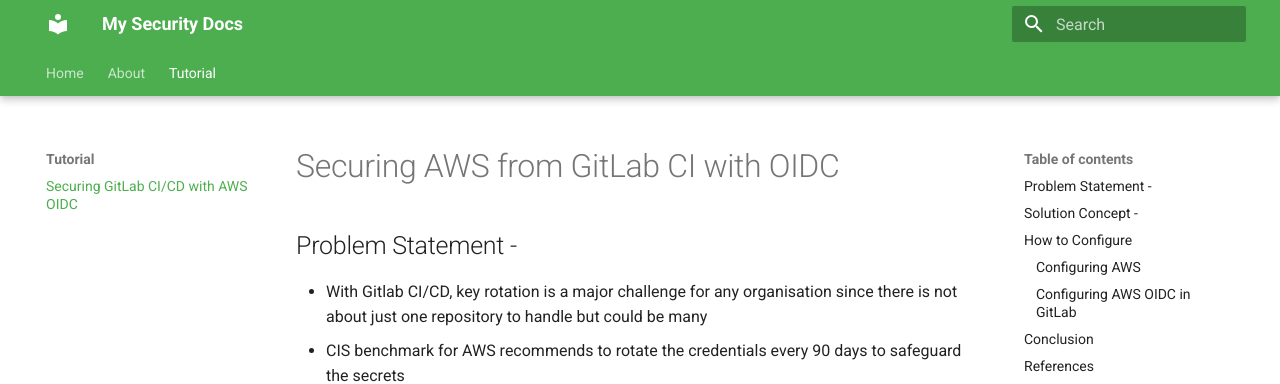
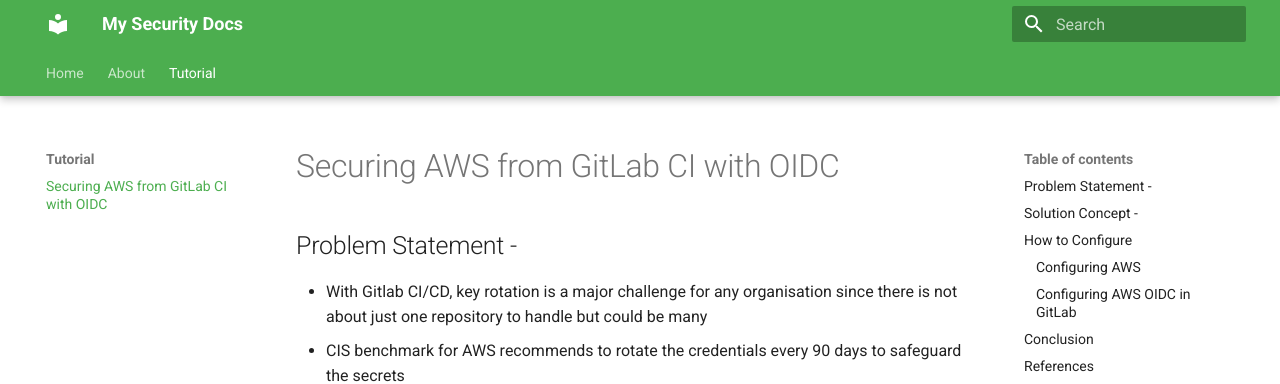
Before and after one commit to vineetpandey/vineetpandey.github.io, an MkDocs documentation site: the page built from docs/pages/tutorial/SecuringGitLabCICDwithAWSOIDC/SecuringGitLabCICDwithAWSOIDC.md, in a window 1280 px wide. Shown: the top 384 px of the page. Built offline with MkDocs 1.6.1 and Material for MkDocs 9.7.7, drawn with Linux system fonts in a browser that asks for light colours; nearby versions of some CDN libraries.

Commit message:
Update mkdocs

```diff
--- a/mkdocs.yml
+++ b/mkdocs.yml
@@ -7,7 +7,7 @@
   - Home: index.md
   - About: about.md
   - Tutorial:
-      - Securing GitLab CI/CD with AWS OIDC: "pages/tutorial/SecuringGitLabCICDwithAWSOIDC/SecuringGitLabCICDwithAWSOIDC.md"
+      - Securing AWS from GitLab CI with OIDC: "pages/tutorial/SecuringGitLabCICDwithAWSOIDC/SecuringGitLabCICDwithAWSOIDC.md"
 
 theme:
   name: material
```
